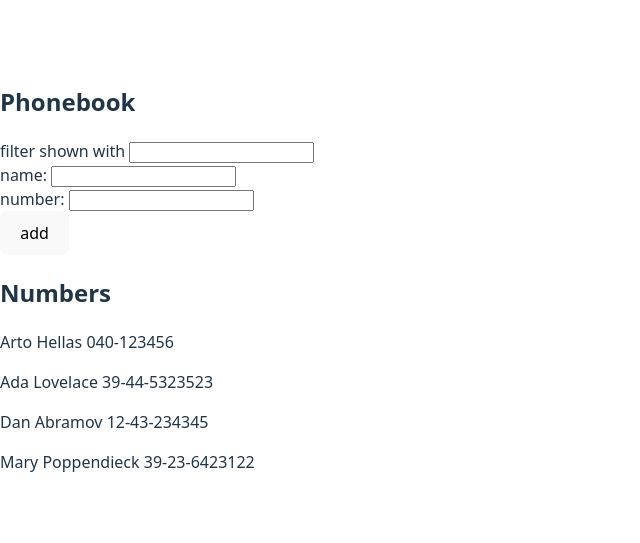
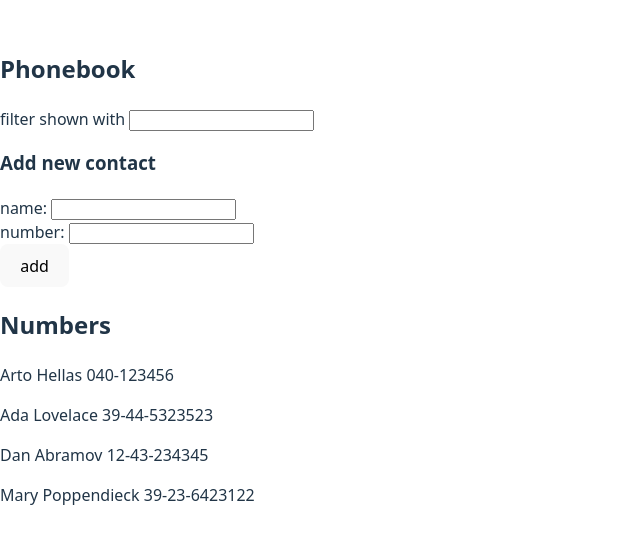
Before and after one commit to Kylef94/fso, a React (Vite) app in the folder part2/phonebook/: page / in a window 1280 px wide. Shown: the part 123-666 px from the top of the page, without its empty margins (0-640 px from the left). Built offline with nearby package versions, Linux system fonts and the light colour scheme.

Commit message:
2.10 complete

```diff
--- a/part2/phonebook/src/App.jsx
+++ b/part2/phonebook/src/App.jsx
@@ -1,4 +1,7 @@
 import { useState } from 'react'
+import ContactList from './components/ContactList.jsx'
+import FilterForm from './components/FilterForm.jsx'
+import PersonForm from './components/PersonForm.jsx'
 
 const App = () => {
   const [persons, setPersons] = useState([
@@ -7,60 +10,18 @@ const App = () => {
     { name: 'Dan Abramov', number: '12-43-234345', id: 3 },
     { name: 'Mary Poppendieck', number: '39-23-6423122', id: 4 }
   ])
-  const [newName, setNewName] = useState('')
-  const [newNumber, setNewNumber] = useState('')
+
   const [search, setSearch] = useState('')
 
-  const handleNameChange = (e) => {
-    setNewName(e.target.value)
-  }
-
-  const handleNumberChange = (e) => {
-    setNewNumber(e.target.value)
-  }
-
-  const handleSearchChange = (e) => {
-    setSearch(e.target.value)
-  }
-
-  const filterByName = () => {
-    if (search === '') {
-      return persons
-    }
-    else {
-      return persons.filter((person) => person.name.toLowerCase().includes(search.toLowerCase()))
-    }
-  }
-
-  const handleSubmit = (e) => {
-    e.preventDefault()
-    if (persons.find(person => person.name == newName)) {
-      alert(`${newName} is already in the phonebook!`)
-    }
-    else {
-      setPersons(persons.concat({
-        name: newName,
-        number: newNumber,
-        id: persons.length + 1
-      }))
-    }
-    setNewName('')
-    setNewNumber('')
-  }
 
   return (
     <div>
       <h2>Phonebook</h2>
-      <form action="">
-        <div>filter shown with <input value={search} onChange={handleSearchChange} /></div>
-      </form>
-      <form onSubmit={handleSubmit}>
-        <div>name: <input value={newName} onChange={handleNameChange} /></div>
-        <div>number: <input value={newNumber} onChange={handleNumberChange} /></div>
-        <div><button type="submit" >add</button></div>
-      </form>
+      <FilterForm search={search} setSearch={setSearch}/>
+      <h3>Add new contact</h3>
+      <PersonForm persons={persons} setPersons={setPersons}/>
       <h2>Numbers</h2>
-      {filterByName().map((person) => <p key={person.name}>{person.name} {person.number}</p>)}
+      <ContactList persons={persons} search={search}/>
     </div>
   )
 }
--- /dev/null
+++ b/part2/phonebook/src/components/ContactList.jsx
@@ -0,0 +1,9 @@
+const Person = ({person}) => <p>{person.name} {person.number}</p>
+
+const ContactList = ({persons, search}) => {
+  const filterByName = () => persons.filter((person) => person.name.toLowerCase().includes(search.toLowerCase()))
+
+  return (filterByName().map((person) => <Person key={person.name} person={person} />))
+}
+
+export default ContactList
--- /dev/null
+++ b/part2/phonebook/src/components/FilterForm.jsx
@@ -0,0 +1,12 @@
+const FilterForm = ({search, setSearch}) => {
+  const handleSearchChange = (e) => {
+    setSearch(e.target.value)
+  }
+
+  return (
+      <form>
+        <div>filter shown with <input value={search} onChange={handleSearchChange} /></div>
+      </form>)
+}
+
+export default FilterForm
--- /dev/null
+++ b/part2/phonebook/src/components/PersonForm.jsx
@@ -0,0 +1,38 @@
+import { useState } from 'react'
+
+const PersonForm = ({persons, setPersons}) => {
+  const [newName, setNewName] = useState('')
+  const [newNumber, setNewNumber] = useState('')
+
+  const handleNameChange = (e) => {
+    setNewName(e.target.value)
+  }
+
+  const handleNumberChange = (e) => {
+    setNewNumber(e.target.value)
+  }
+
+  const handleSubmit = (e) => {
+    e.preventDefault()
+    if (persons.find(person => person.name == newName)) {
+      alert(`${newName} is already in the phonebook!`)
+    }
+    else {
+      setPersons(persons.concat({
+        name: newName,
+        number: newNumber,
+        id: persons.length + 1
+      }))
+    }
+    setNewName('')
+    setNewNumber('')
+  }
+
+  return (<form onSubmit={handleSubmit}>
+        <div>name: <input value={newName} onChange={handleNameChange} /></div>
+        <div>number: <input value={newNumber} onChange={handleNumberChange} /></div>
+        <div><button type="submit" >add</button></div>
+      </form>)
+}
+
+export default PersonForm
```
